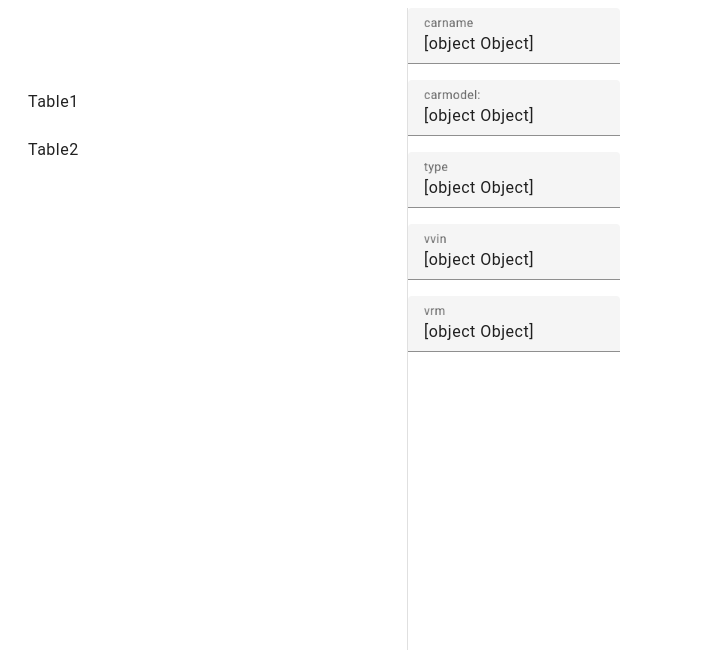
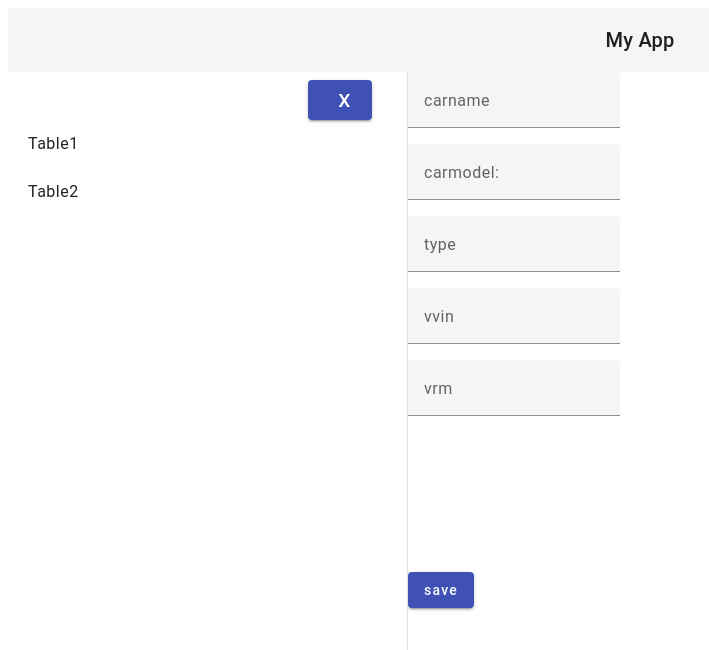
Before and after one commit to Tarunkumarchelumalla/angular-material-ex-2, an Angular app: page /child2/0 in a window 1280 px wide. Both pictures are taken after a click on the button "Open". Shown: the top 650 px of the page, without its empty margins (0-709 px from the left). Built offline with nearby package versions, Linux system fonts and the light colour scheme.

Commit message:
9 files modified

```diff
--- a/src/app/app-routing/app-routing.module.ts
+++ b/src/app/app-routing/app-routing.module.ts
@@ -8,6 +8,7 @@ const routes: Routes = [
   { path: '', redirectTo: '/', pathMatch: 'full' },
   { path: 'child1', component: Listview1Component },
   { path: 'child2/:id', component: Listview2Component },
+  { path: 'child2/0', component: Listview2Component },
 ];
 @NgModule({
   imports: [RouterModule.forRoot(routes)],
--- a/src/app/app.component.css
+++ b/src/app/app.component.css
@@ -41,3 +41,8 @@ button {
 .a {
   color: black;
 }
+.mat-tool {
+  width: 100%;
+  display: flex;
+  justify-content: space-around;
+}
--- a/src/app/app.component.html
+++ b/src/app/app.component.html
@@ -1,10 +1,23 @@
+<mat-toolbar>
+  <div class="mat-tool">
+    <span>My App</span>
+  </div>
+</mat-toolbar>
+
 <div>
   <!-- <hello name="{{ name }}"></hello>
   <p>Start editing to see some magic happen :)</p> -->
   <mat-sidenav-container>
     <mat-sidenav [(opened)]="opened" mode="side">
       <mat-list>
-        <a (click)="opened = !opened" class="menu-btn">X</a>
+        <button
+          mat-raised-button
+          color="primary"
+          (click)="opened = !opened"
+          class="menu-btn"
+        >
+          X
+        </button>
         <mat-list-item
           routerLink="/child1"
           routerLinkActive="active"
@@ -21,7 +34,9 @@
         >
       </mat-list>
     </mat-sidenav>
-    <button (click)="opened = !opened">Open</button>
+    <button mat-raised-button color="primary" (click)="opened = !opened">
+      Open
+    </button>
   </mat-sidenav-container>
 
   <div>
--- a/src/app/carsdata.service.ts
+++ b/src/app/carsdata.service.ts
@@ -25,15 +25,21 @@ export class CarsdataService {
         vrm: faker.vehicle.vrm(),
       };
     }
-    Array.from({ length: 10}).forEach(() => {
+    Array.from({ length: 10 }).forEach(() => {
       this.Cars.push(createcardata());
     });
-    console.log(this.Cars[0].id);
+
   }
 
-   retrive(uuid:string){
-    var result = this.Cars.find(o => o.id === uuid);
+  retrive(uuid: string): car {
+    var result = this.Cars.find((o) => o.id === uuid);
     return result;
   }
 
+  onsave(car:car):void{
+    this.Cars.push(car);
+  }
+  // onupdate(car:car,id):void{
+
+  // }
 }
--- a/src/app/listview1/listview1.component.html
+++ b/src/app/listview1/listview1.component.html
@@ -1,3 +1,7 @@
+<div>
+  <button mat-raised-button color="primary" (click)="create()">Add</button>
+</div>
+
 <table mat-table [dataSource]="cardata" class="mat-elevation-z8">
   <!--- Note that these columns can be defined in any order.
           The actual rendered columns are set as a property on the row definition" -->
--- a/src/app/listview1/listview1.component.ts
+++ b/src/app/listview1/listview1.component.ts
@@ -19,4 +19,7 @@ export class Listview1Component implements OnInit {
     // console.log(this._data.retrive(id));
     this.router.navigate(['/child2', val.id]);
   }
+  create() {
+    this.router.navigate(['/child2', '0']);
+  }
 }
--- a/src/app/listview2/listview2.component.html
+++ b/src/app/listview2/listview2.component.html
@@ -24,3 +24,11 @@
     <input matInput formControlName="vrm" />
   </mat-form-field>
 </div>
+
+<div *ngIf="id === '0'">
+  <button mat-raised-button color="primary" (click)="save()">save</button>
+</div>
+
+<div *ngIf="id != '0'">
+  <button mat-raised-button color="primary" (click)="update()">Update</button>
+</div>
--- a/src/app/listview2/listview2.component.ts
+++ b/src/app/listview2/listview2.component.ts
@@ -2,6 +2,7 @@ import { Component, OnInit } from '@angular/core';
 import { FormControl, FormGroup } from '@angular/forms';
 import { ActivatedRoute } from '@angular/router';
 import { CarsdataService, car } from '../carsdata.service';
+import { Router } from '@angular/router';
 
 @Component({
   selector: 'app-listview2',
@@ -9,34 +10,51 @@ import { CarsdataService, car } from '../carsdata.service';
   styleUrls: ['./listview2.component.css'],
 })
 export class Listview2Component implements OnInit {
-  public car = [];
+  public id = '';
+  CarsForm = new FormGroup({
+    carname: new FormControl(' '),
+    carmodel: new FormControl(' '),
+    type: new FormControl(' '),
+    vvin: new FormControl(' '),
+    vrm: new FormControl(' '),
+  });
 
-  CarsForm: FormGroup;
   constructor(
     private activerouter: ActivatedRoute,
+    private router: Router,
     private _dtaa: CarsdataService
   ) {}
 
   ngOnInit() {
-    let id = this.activerouter.snapshot.paramMap.get('id');
-    this.car.push(this._dtaa.retrive(id));
-    console.log(this.car['carname']);
+    this.id = this.activerouter.snapshot.paramMap.get('id');
 
-    this.CarsForm = new FormGroup({
-      carname: new FormControl(' '),
-      carmodel: new FormControl(' '),
-      type: new FormControl(' '),
-      vvin: new FormControl(' '),
-      vrm: new FormControl(' '),
-    });
+    if (this.id != '0') {
+      console.log(this.id);
+      const car = this._dtaa.retrive(this.id);
 
-    console.log(this.car);
-    this.CarsForm.setValue({
-      carname: new FormControl(JSON.stringify(this.car[0])),
-      carmodel: new FormControl(this.car['carmodel']),
-      type: new FormControl(this.car['type']),
-      vvin: new FormControl(this.car['vvin']),
-      vrm: new FormControl(this.car['vrm']),
-    });
+      this.CarsForm.setValue({
+        carname: car.carname,
+        carmodel: car.carmodel,
+        type: car.type,
+        vvin: car.vvin,
+        vrm: car.vrm,
+      });
+    } else {
+      this.CarsForm.setValue({
+        carname: '',
+        carmodel: '',
+        type: '',
+        vvin: '',
+        vrm: '',
+      });
+    }
+  }
+  save(): void {
+    // this._dtaa.onsave(val);
+    console.log(this.CarsForm.value);
+  }
+  update(): void {
+    // this._dtaa.onsave(val);
+    console.log(this.CarsForm.value);
   }
 }
```
Also changed, not shown: src/app/app.module.ts (+7 -2 lines).
